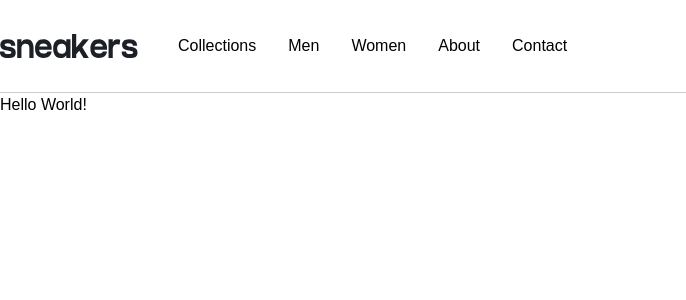
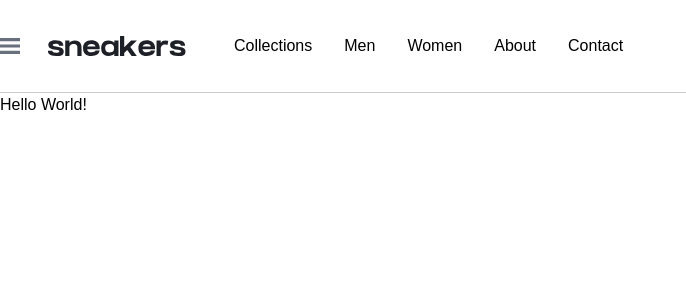
Before and after one commit to Tobbs101/fe-mentor-ecommerce-challenge, a React (Create React App) app: page / in a window 1280 px wide. Shown: the top 300 px of the page, without its empty margins (0-686 px from the left). Built offline with nearby package versions, Linux system fonts and the light colour scheme.

Commit message:
changes to navbar

```diff
--- a/src/components/navbar/Navbar.jsx
+++ b/src/components/navbar/Navbar.jsx
@@ -3,6 +3,7 @@ import { categories } from "./categories";
 import Logo from "../../assets/logo.svg";
 import Cart from "../../assets/icon-cart.svg";
 import Avatar from "../../assets/image-avatar.png";
+import Menu from "../../assets/icon-menu.svg";
 
 const Navbar = () => {
   const [showNavItemID, setShowNavItemID] = useState(null);
@@ -14,9 +15,10 @@ const Navbar = () => {
       style={{ borderBottom: "1px solid #ccc" }}
       className="flex py-7 items-center justify-between"
     >
-      <div className="flex gap-10">
+      <div className="flex gap-7 items-center">
+        <img src={Menu} alt="logo" className="w-5 h-4" />
         <img src={Logo} alt="logo" />
-        <ul className="flex gap-8">
+        <ul className="flex gap-8 ml-5">
           {categories.map((x, index) => (
             <li
               key={index}
```
